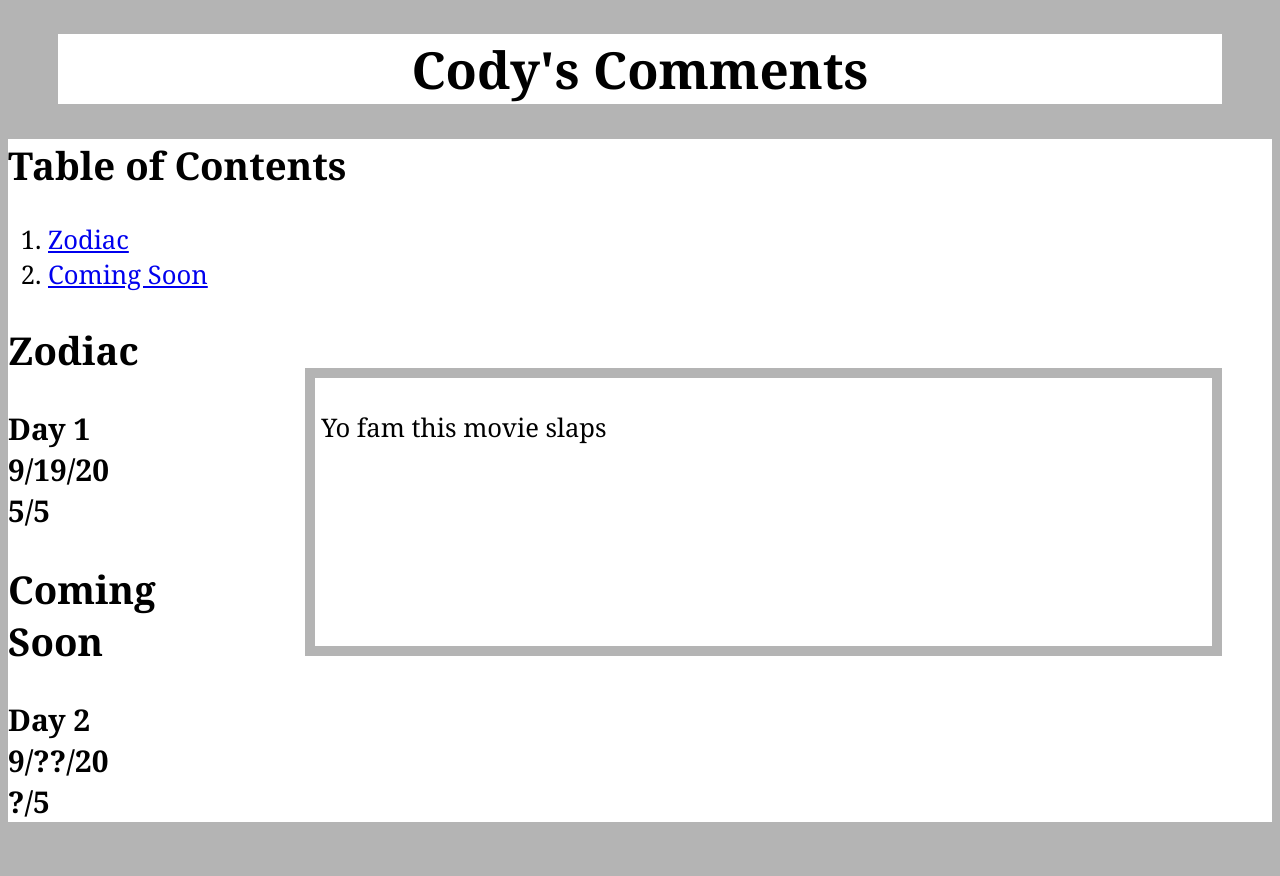
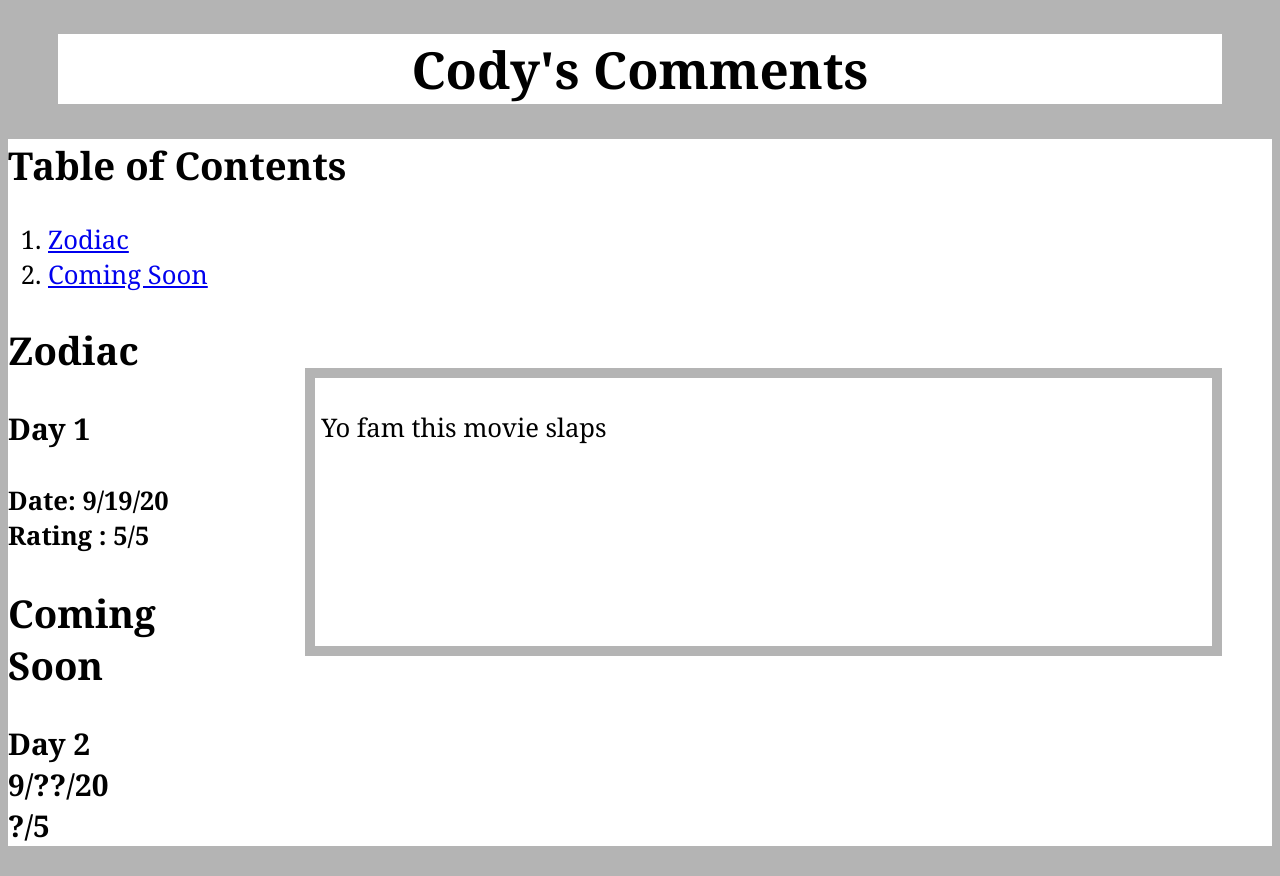
Before and after one commit to codyBT/movies-details, a plain HTML site: page index.html in a window 1280 px wide. Before the commit the page ends 852 px from the top, so only its background shows below. Drawn offline with Linux system fonts and the light colour scheme.

Commit message:
Update index.html

```diff
--- a/index.html
+++ b/index.html
@@ -41,7 +41,8 @@
         <p>Yo fam this movie slaps</p>
       </div>
       <h2 id="zodiac">Zodiac</h2>
-      <h3>Day 1<br>9/19/20<br>5/5</h3>
+      <h3>Day 1</h3>
+      <h4>Date: 9/19/20<br>Rating : 5/5</h4>
       <h2 id="darko">Coming Soon</h2>
       <h3>Day 2<br>9/??/20<br>?/5</h3>
     </div>
```
